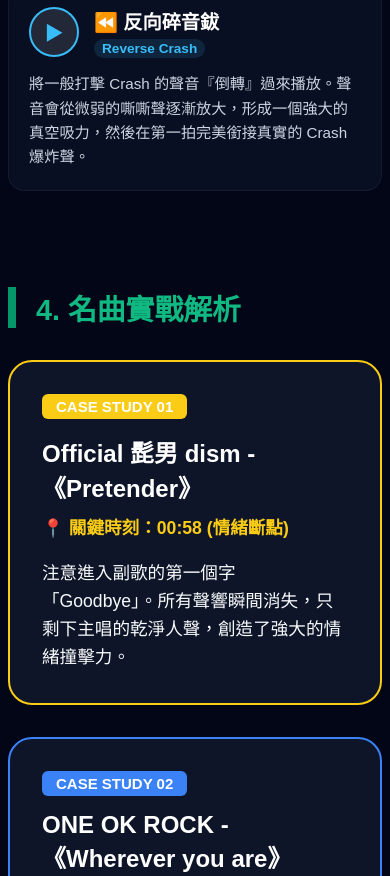
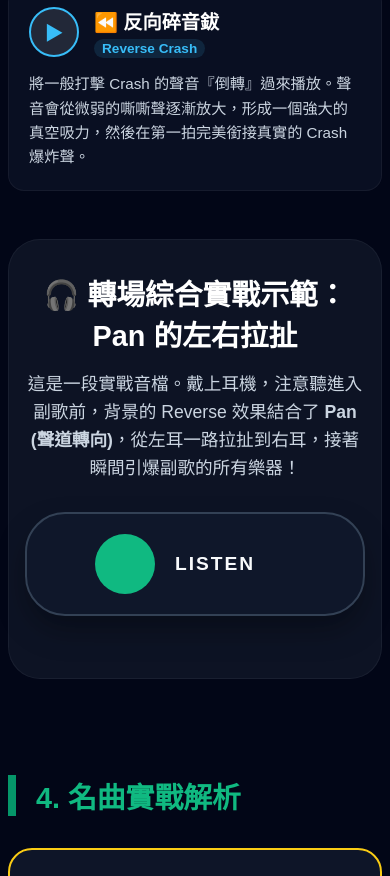
Before and after one commit to lifreedomstudio/lifreedom-studio, a Next.js app: page /courses/arrangement/dynamics-training in a window 390 px wide. Shown: the part 4628-5504 px from the top of the page. Built offline with nearby package versions, Linux system fonts and the light colour scheme.

Commit message:
Fix all mobile layouts and font sizes

```diff
--- a/src/app/courses/arrangement/dynamics-training/page.tsx
+++ b/src/app/courses/arrangement/dynamics-training/page.tsx
@@ -83,7 +83,7 @@
     </div>
 );
 
-// --- 🌪️ 4. 過門與推進力音效卡片 (獨立播放器) ---
+// --- 🌪️ 4. 過門與推進力音效卡片 (新加入的獨立播放器) ---
 const TransitionCard = ({ title, subtitle, desc, audioSrc, color, icon }: { title: string, subtitle: string, desc: string, audioSrc: string, color: string, icon: string }) => {
     const [isPlaying, setIsPlaying] = useState(false);
     const audioRef = useRef<HTMLAudioElement>(null);
@@ -130,6 +130,54 @@
                 {desc}
             </p>
             <audio ref={audioRef} src={audioSrc} onEnded={() => setIsPlaying(false)} />
+        </div>
+    );
+};
+
+// --- 🛠️ 5. 極簡實戰音檔播放器 (原本的左右 Pan 示範) ---
+const TransitionAudioPlayer = ({ isMobile }: { isMobile: boolean }) => {
+    const [isPlaying, setIsPlaying] = useState(false);
+    const audioRef = useRef<HTMLAudioElement | null>(null);
+
+    const togglePlay = () => {
+        if (!audioRef.current) return;
+        if (isPlaying) {
+            audioRef.current.pause();
+        } else {
+            audioRef.current.play();
+        }
+        setIsPlaying(!isPlaying);
+    };
+
+    const handleEnded = () => setIsPlaying(false);
+
+    return (
+        <div style={{
+            background: '#0f172a', border: '2px solid #334155', borderRadius: '40px',
+            padding: isMobile ? '20px' : '20px 40px', display: 'flex', alignItems: 'center',
+            justifyContent: 'center', gap: '20px', width: '100%', maxWidth: '400px',
+            margin: '30px auto', boxShadow: '0 15px 30px rgba(0,0,0,0.3)'
+        }}>
+            <audio
+                ref={audioRef}
+                src="/audio/reverse-sweep.mp3"
+                onEnded={handleEnded}
+                onPause={() => setIsPlaying(false)}
+                onPlay={() => setIsPlaying(true)}
+            />
+
+            <div onClick={togglePlay} style={{
+                minWidth: '60px', height: '60px', background: '#10b981', borderRadius: '50%',
+                display: 'flex', justifyContent: 'center', alignItems: 'center', color: '#020617',
+                fontSize: '24px', cursor: 'pointer', boxShadow: isPlaying ? '0 0 20px #10b981' : 'none',
+                transition: 'all 0.2s'
+            }}>
+                <i className={`fa-solid ${isPlaying ? 'fa-pause' : 'fa-play'}`}></i>
+            </div>
+
+            <div style={{ color: '#f8fafc', fontWeight: 'bold', fontSize: '1.2rem', letterSpacing: '2px', width: '120px', textAlign: 'left' }}>
+                {isPlaying ? 'PLAYING...' : 'LISTEN'}
+            </div>
         </div>
     );
 };
@@ -285,7 +333,7 @@
                     </div>
 
                     {/* 互動音效展示區 */}
-                    <div style={{ display: 'grid', gridTemplateColumns: isMobile ? '1fr' : '1fr 1fr', gap: '20px' }}>
+                    <div style={{ display: 'grid', gridTemplateColumns: isMobile ? '1fr' : '1fr 1fr', gap: '20px', marginBottom: '3rem' }}>
                         <TransitionCard
                             title="低頻 / 吉他滑弦"
                             subtitle="Bass / Guitar Slide"
@@ -302,6 +350,16 @@
                             color="#38bdf8"
                             icon="⏪"
                         />
+                    </div>
+
+                    {/* 🚨 這裡接回你原本的左右耳 Pan 實戰示範區塊！ */}
+                    <div style={{ background: 'rgba(30, 41, 59, 0.4)', padding: isMobile ? '2rem 1rem' : '4rem', borderRadius: '32px', border: '1px solid rgba(255,255,255,0.05)', textAlign: 'center' }}>
+                        <h2 style={{ fontSize: isMobile ? '1.8rem' : '2.2rem', color: '#fff', marginBottom: '1rem' }}>🎧 轉場綜合實戰示範：Pan 的左右拉扯</h2>
+                        <p style={{ color: '#cbd5e1', fontSize: '1.1rem', maxWidth: '650px', margin: '0 auto', lineHeight: '1.6' }}>
+                            這是一段實戰音檔。戴上耳機，注意聽進入副歌前，背景的 Reverse 效果結合了 <strong>Pan (聲道轉向)</strong>，從左耳一路拉扯到右耳，接著瞬間引爆副歌的所有樂器！
+                        </p>
+
+                        <TransitionAudioPlayer isMobile={isMobile} />
                     </div>
                 </section>
 
```
